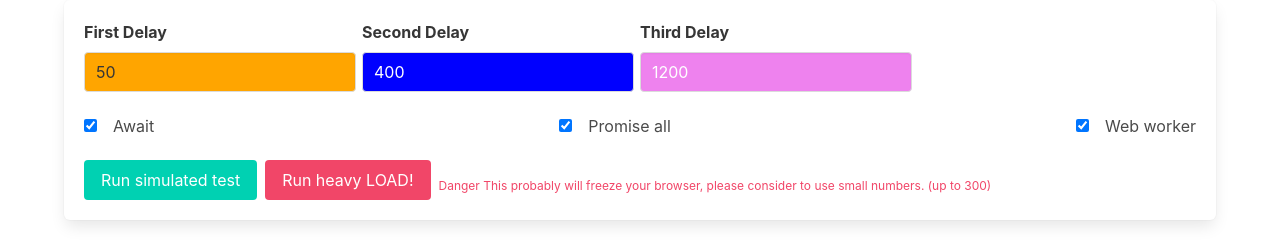
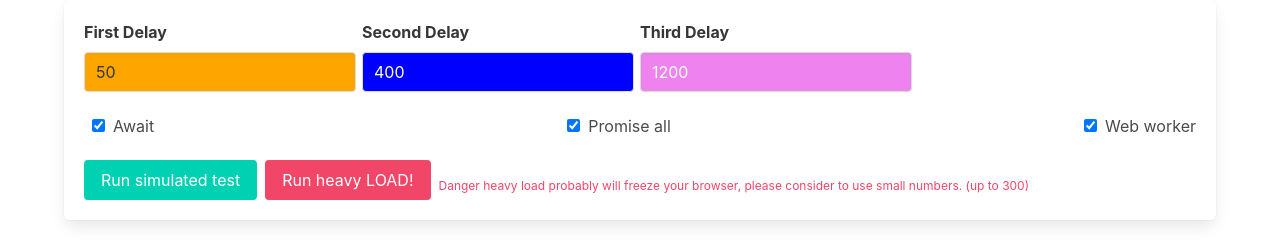
Before and after one commit to zalewskigrzegorz/async-promise-worker, a React app: page / in a window 1280 px wide. Shown: the top 245 px of the page. Built offline with nearby package versions, Linux system fonts and the light colour scheme.

Commit message:
css updates

```diff
--- a/src/components/Form.jsx
+++ b/src/components/Form.jsx
@@ -101,7 +101,7 @@ export default function Form({runTests}) {
           Run heavy LOAD!
         </button>
         {(runAsync || runPromise) &&(firstDelay>300 || secondDelay>300 || thirdDelay>300) &&(
-        <p className="help is-danger">Danger This probably will freeze your browser, please consider to use small
+        <p className="help is-danger">Danger heavy load probably will freeze your browser, please consider to use small
           numbers. (up to 300)</p>)}
 
 
--- a/src/styles.css
+++ b/src/styles.css
@@ -5,5 +5,6 @@
     text-align: center;
 }
 label.checkbox input{
-    margin-right: 1rem;
+    margin-right: 0.5rem;
+    margin-left: 0.5rem;
 }
```
